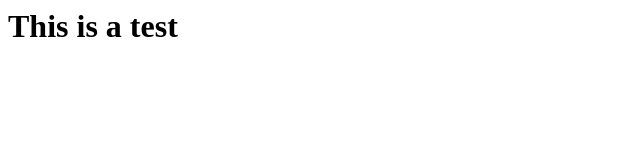
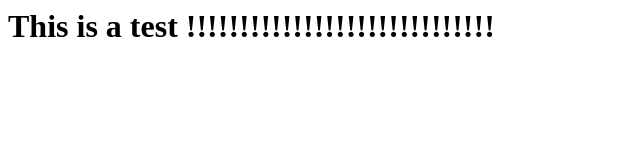
Before and after one commit to anil198812/simpletest, a plain HTML site: page index.html in a window 1280 px wide. Shown: the whole page, without its empty margins (0-640 px from the left). Drawn offline with Linux system fonts and the light colour scheme.

Commit message:
modified index

```diff
--- a/index.html
+++ b/index.html
@@ -1,6 +1,6 @@
 <html>
 <title>Test Site !</title>
 <body>
-<h1>This is a test</h1>
+<h1>This is a test !!!!!!!!!!!!!!!!!!!!!!!!!!!!!</h1>
 </body>
 </html>
```
